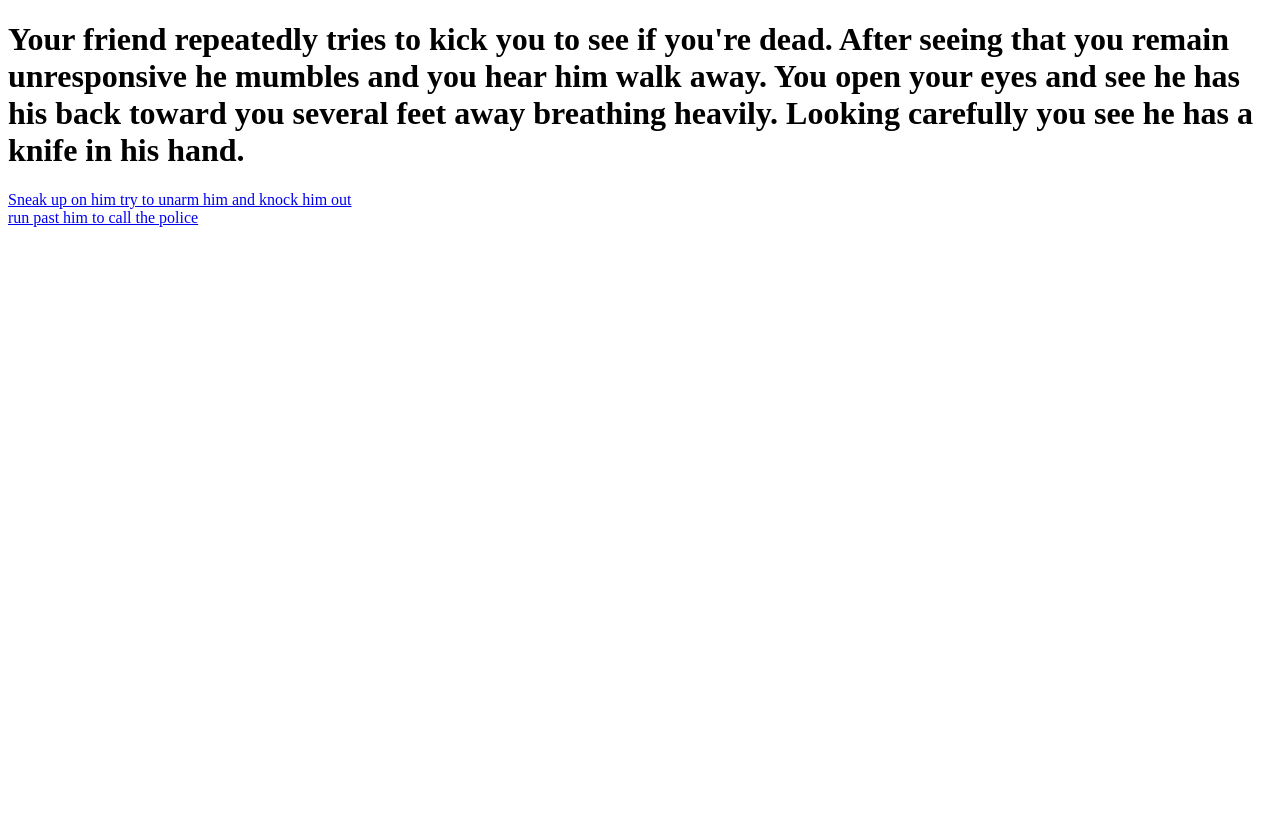
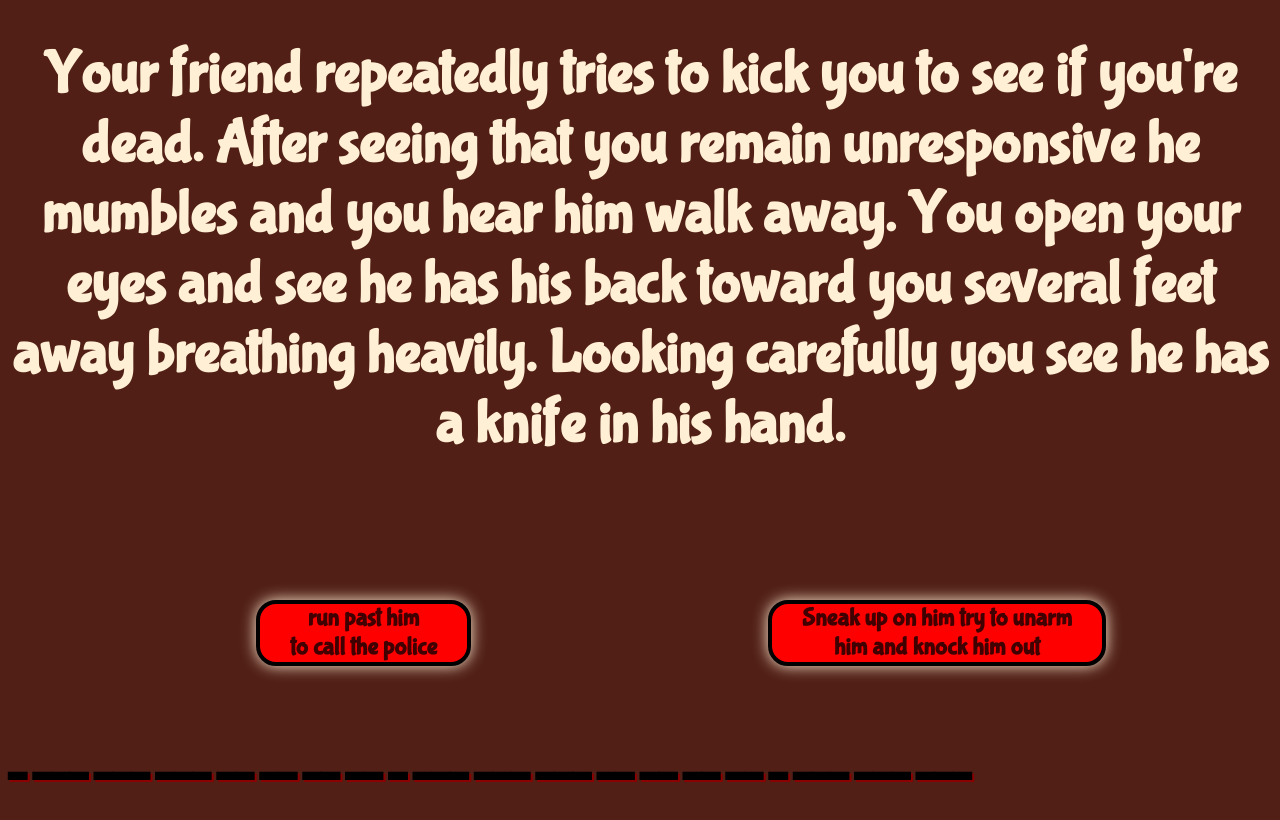
Before and after one commit to Cassandra-Hinds/Hackathon_Thanksgiving_Mystery, a plain HTML site: page branchOne_2_1_2_1.html in a window 1280 px wide. Drawn offline with Linux system fonts and the light colour scheme.

Commit message:
Update branchOne_2_1_2_1.html

```diff
--- a/branchOne_2_1_2_1.html
+++ b/branchOne_2_1_2_1.html
@@ -1,20 +1,81 @@
-<!DOCTYPE html>
+ <!DOCTYPE html>
 <html lang="en">
 <head>
+    <style>
+        .button {
+          color: #410000;
+          font-size: 25px;
+          border-radius: 20px;
+          text-align: center;
+          text-decoration: none;
+          padding: 0px 30px;
+          cursor: pointer;
+          font-weight: bold;
+          background-color: red;
+          position: absolute;
+          top: 75%;
+          left: 60%;
+          font-family: "Bubblegum Sans";
+          border:  4px solid black;
+          box-shadow: 0px 0px 15px #ffefd5;
+        }
+
+        .button1 {
+          color: #410000;
+          font-size: 25px;
+          border-radius: 20px;
+          text-align: center;
+          text-decoration: none;
+          padding: 0px 30px;
+          cursor: pointer;
+          font-weight: bold;
+          background-color: red;
+          position: absolute;
+          top: 75%;
+          left: 20%;
+          font-family: "Bubblegum Sans";
+          border:  4px solid black;
+          box-shadow: 0px 0px 15px #ffefd5;
+        }
+
+        h1{
+          text-align: center;
+          font-size: 60px;
+          font-family: "Bubblegum Sans";
+          color: #ffefd5;
+
+        }
+
+        body {
+          background-color: #511f16;
+          height: 100vh;
+        }
+
+        h2 {
+          position: fixed;
+          bottom: 0;
+          left: 10;
+          text-shadow: 2px 2px darkred;
+          color: black;
+
+        }
+      </style>
     <meta charset="UTF-8">
     <meta name="viewport" content="width=device-width, initial-scale=1.0">
+    <link href='https://fonts.googleapis.com/css?family=Bubblegum Sans' rel='stylesheet'>
     <title>Document</title>
 </head>
 <body>
     <h1>
         Your friend repeatedly tries to kick you to see if you're dead. After seeing that you remain unresponsive he mumbles and you hear him walk away. You open your eyes and see he has his back toward you several feet away breathing heavily. Looking carefully you see he has a knife in his hand.
     </h1>
-    <a href="branchOne_2_1_2_1_1.html">
-        Sneak up on him try to unarm him and knock him out </a>
+    <h2> ▂ ▂▂▂ ▂▂▂ ▂▂▂ ▂▂ ▂▂ ▂▂ ▂▂ ▂ ▂▂▂ ▂▂▂ ▂▂▂ ▂▂ ▂▂ ▂▂ ▂▂  ▂ ▂▂▂ ▂▂▂ ▂▂▂</h2>
+    <a href="branchOne_2_1_2_1_1.html" class = button >
+        Sneak up on him try to unarm <br> him and knock him out </a>
     <br>
 </html>
-    <a href="branchOne_2_1_2_1_2.html">
-        run past him to call the police
+    <a href="branchOne_2_1_2_1_2.html" class = button1>
+        run past him  <br> to call the police
 
     </a>
 
```
